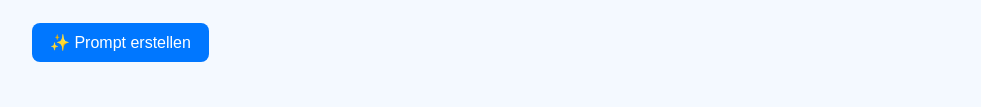
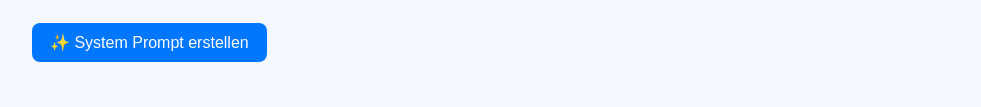
Before and after one commit to Teal-Projects/build-your-own-ai-tutor, a plain HTML site: page docs/index.html in a window 1280 px wide. Shown: the part 1917-2024 px from the top of the page, without its empty margins (158-1139 px from the left). Drawn offline with Linux system fonts and the light colour scheme.

Commit message:
feat(ai-tutor): Third version of the project

```diff
--- a/docs/index.html
+++ b/docs/index.html
@@ -170,7 +170,7 @@ Es ist wie die eigene Crafting-Table der Natur — nur mit Sonnenlicht statt ein
       <input type="text" id="theme" placeholder="z.B. Minecraft, Weltall, Tiere">
     </div>
 
-    <button onclick="generatePrompt()" id="generate-btn">✨ Prompt erstellen</button>
+    <button onclick="generatePrompt()" id="generate-btn">✨ System Prompt erstellen</button>
   </div>
 
   <div class="section" id="safety-section">
@@ -247,7 +247,7 @@ Es ist wie die eigene Crafting-Table der Natur — nur mit Sonnenlicht statt ein
         learnStyleOptions: ['Wähle eine Option', 'Geschichtenbasiert', 'Visuell', 'Frage-Antwort'],
         themeLabel: 'Themenwelt für lustige Beispiele (optional):',
         themePlaceholder: 'z.B. Minecraft, Weltall, Tiere',
-        generateBtn: '✨ Prompt erstellen',
+        generateBtn: '✨ System Prompt erstellen',
         promptTitle: '📋 Dein personalisierter Prompt',
         copyBtn: '📋 Prompt kopieren',
         editBtn: '✏️ Bearbeiten',
@@ -298,7 +298,7 @@ Es ist wie die eigene Crafting-Table der Natur — nur mit Sonnenlicht statt ein
         learnStyleOptions: ['Choose an option', 'Story-based', 'Visual', 'Question-Answer'],
         themeLabel: 'Theme world for fun examples (optional):',
         themePlaceholder: 'e.g. Minecraft, Space, Animals',
-        generateBtn: '✨ Create Prompt',
+        generateBtn: '✨ Create System Prompt',
         promptTitle: '📋 Your personalized prompt',
         copyBtn: '📋 Copy Prompt',
         editBtn: '✏️ Edit',
```
